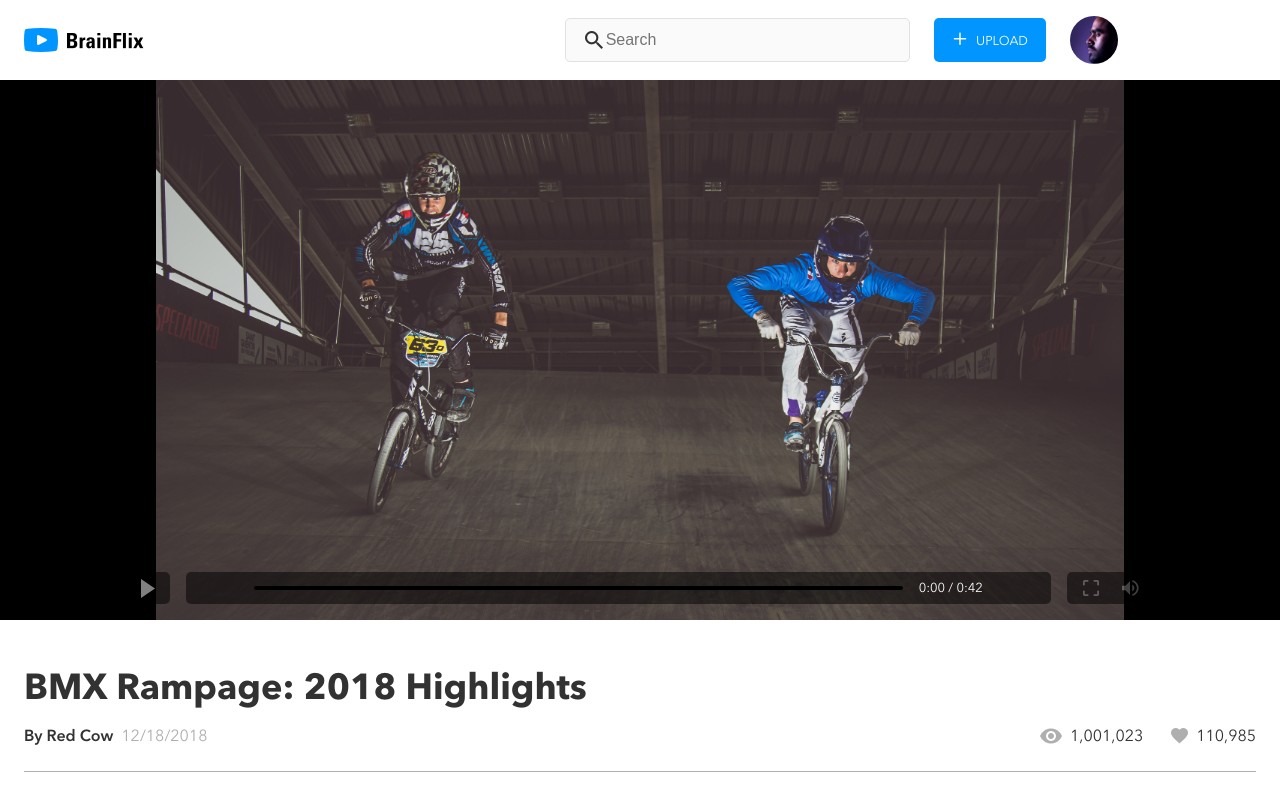
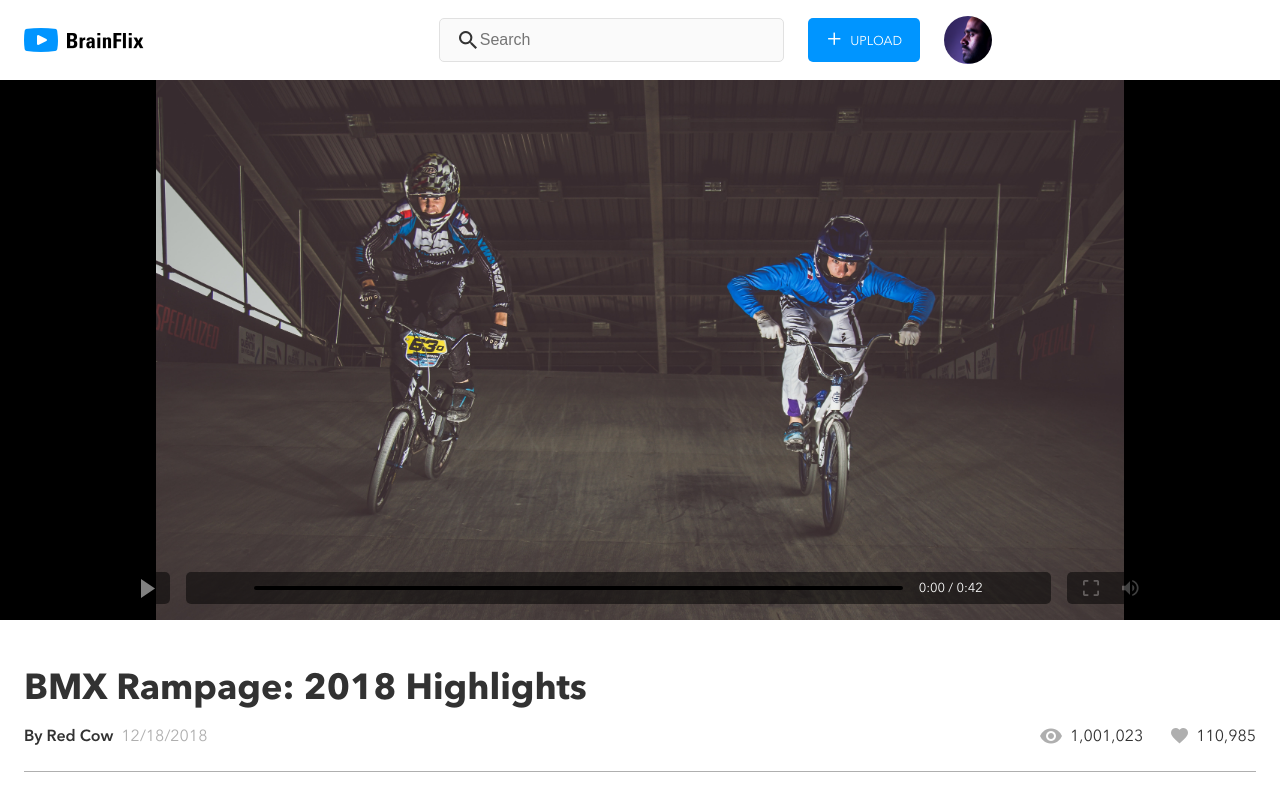
Before and after one commit to JDanielV/daniel-villaverde-brainflix, a React (Create React App) app in the folder sprint-one/: page / in a window 1280 px wide. Shown: the top 800 px of the page. Built offline with nearby package versions, Linux system fonts and the light colour scheme.

Commit message:
tweaked final visual details for nav search bar

```diff
--- a/sprint-one/src/styles/_partials/_header.scss
+++ b/sprint-one/src/styles/_partials/_header.scss
@@ -35,6 +35,10 @@
   }
 
   &__search-button-img-wrapper {
+    width: 18rem;
+    margin-left: auto;
+    margin-right: auto;
+
     @include tablet {
       display: flex;
       width: 56.119%;
@@ -71,6 +75,7 @@
     }
 
     @include desktop {
+      max-width: 21.5rem;
     }
   }
 
--- a/sprint-one/src/styles/styles.css
+++ b/sprint-one/src/styles/styles.css
@@ -81,6 +81,12 @@
   }
 }
 
+.header__search-button-img-wrapper {
+  width: 18rem;
+  margin-left: auto;
+  margin-right: auto;
+}
+
 @media (min-width: 768px) {
   .header__search-button-img-wrapper {
     display: -webkit-box;
@@ -123,6 +129,12 @@
 @media (min-width: 768px) {
   .header__search-bar {
     margin: auto 1.5rem auto 0;
+  }
+}
+
+@media (min-width: 1440px) {
+  .header__search-bar {
+    max-width: 21.5rem;
   }
 }
 
@@ -856,6 +868,8 @@
     display: -webkit-box;
     display: -ms-flexbox;
     display: flex;
+    max-width: 90rem;
+    margin: 0 auto;
     padding: 0 10.5rem;
   }
 }
--- a/sprint-one/src/styles/styles.scss
+++ b/sprint-one/src/styles/styles.scss
@@ -18,7 +18,6 @@
 }
 
 .main-content {
-  //display: flex here for desktop
   max-width: 100vw;
   overflow: hidden;
 }
@@ -26,6 +25,8 @@
 .main-content__wrapper {
   @include desktop {
     display: flex;
+    max-width: 90rem;
+    margin: 0 auto;
     padding: 0 10.5rem;
   }
 }
```
Also changed, not shown: 1 other file (tests, documents, lock files or other folders).
